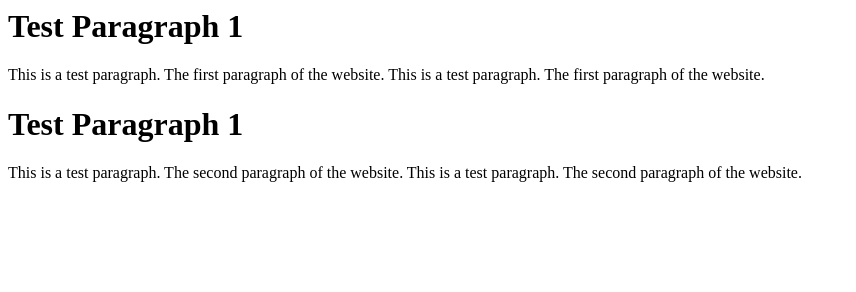
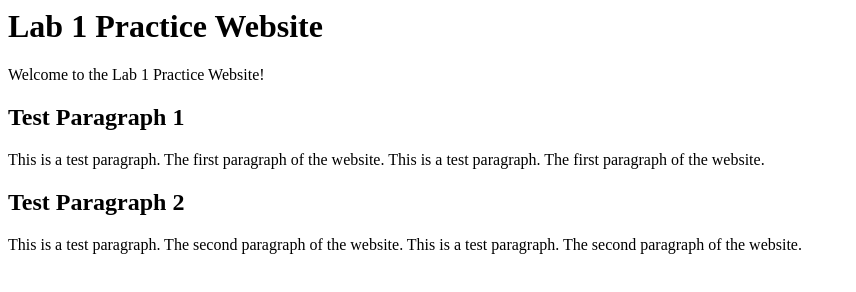
Before and after one commit to AidenDeveloper/ACIT1620, a plain HTML site: page Lab 1/lab1.html in a window 1280 px wide. Shown: the whole page, without its empty margins (0-856 px from the left). Drawn offline with Linux system fonts and the light colour scheme.

Commit message:
Lab 1 Edit

```diff
--- a/Lab 1/lab1.html
+++ b/Lab 1/lab1.html
@@ -3,11 +3,15 @@
         <title>Lab 1 Title</title>
     </head>
     <body>
-        <h1>Test Paragraph 1</h1>
+        <h1>Lab 1 Practice Website</h1>
+        <p>Welcome to the Lab 1 Practice Website!</p>
+
+        <h2>Test Paragraph 1</h2>
         <p>This is a test paragraph. The first paragraph of the website.
             This is a test paragraph. The first paragraph of the website.
         </p>
-        <h1>Test Paragraph 1</h1>
+
+        <h2>Test Paragraph 2</h2>
         <p>This is a test paragraph. The second paragraph of the website.
             This is a test paragraph. The second paragraph of the website.
         </p>
```
